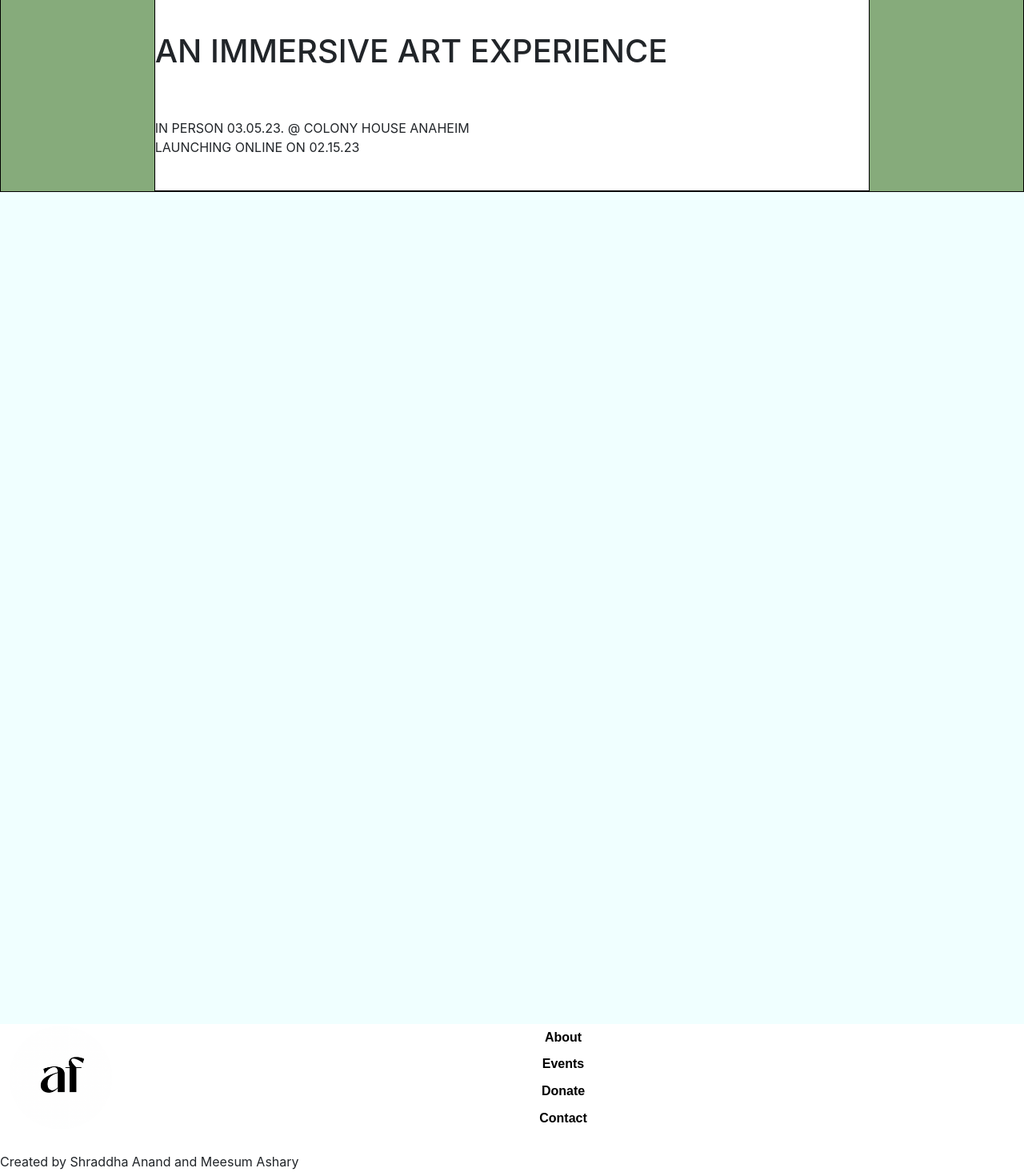
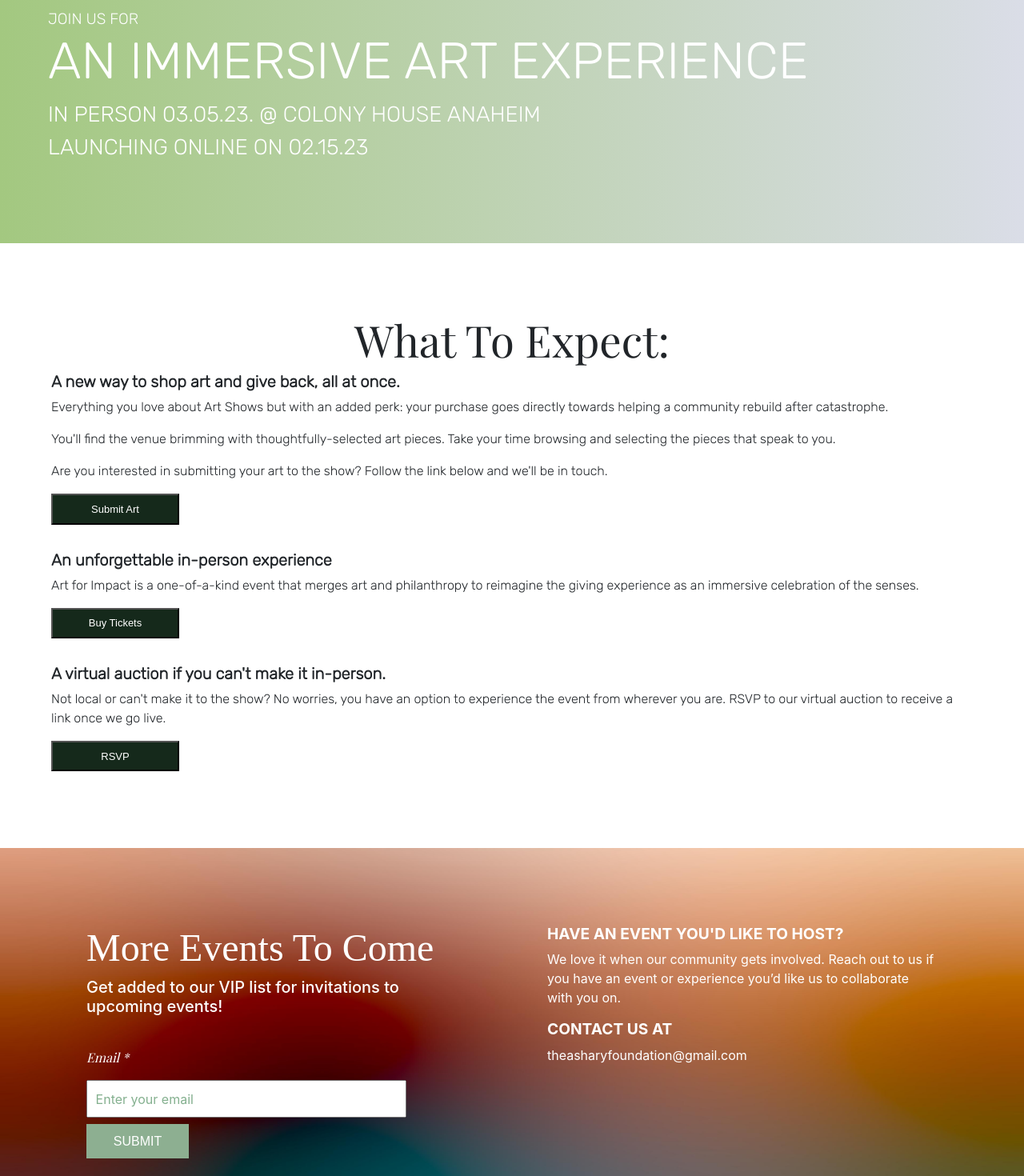
Before and after one commit to Ashary-Akhuwat-Foundation/aaf-frontend-repo, a React (Create React App) app: page / in a window 1280 px wide. Shown: the part 640-2110 px from the top of the page at 80% size. Built offline with nearby package versions, Linux system fonts and the light colour scheme.

Commit message:
Complete design of event and event description sections

```diff
--- /dev/null
+++ b/src/Components/Contact.css
@@ -0,0 +1,61 @@
+@import url('https://fonts.googleapis.com/css2?family=Playfair+Display&family=Rubik:wght@300&display=swap');
+
+.contact-container{
+    background-image: url('../Images/contact-bg.png');
+    background-size: cover;
+    background-position-y: bottom;
+    height: fit-content;
+    display: flex;
+    justify-content: space-around;
+    color: white;
+
+    padding: 4rem;
+
+}
+
+.contact-container h1{
+    font-size: 3rem;
+        font-family: 'Playfair';
+}
+
+.contact-form{
+    background-color: transparent;
+    display: flex;
+    flex-direction: column;
+    margin: 0;
+    padding: 0;
+    width: 25rem;
+}
+
+.contact-form label{
+    margin-bottom: 0;
+}
+
+.contact-form button{
+    width: 8em;
+    height: 2.7rem;
+    margin-top: 0.5rem;
+    color: white;
+    background-color: rgba(141,175,145);
+    border: none;
+    font-family: Arial, Helvetica, sans-serif;
+
+}
+
+.contact-form input{
+    margin-top: 1rem;
+    padding: 0.6rem;
+}
+
+.contact-form input::placeholder {
+    color: #84B08F;
+}
+
+.column1, .column2{
+    margin: 2rem;
+}
+
+.column2 h5{
+    font-weight: bolder;
+    font-size: 1.2rem;
+}
--- /dev/null
+++ b/src/Components/Contact.js
@@ -0,0 +1,34 @@
+import React from 'react';
+import '../Components/Contact.css';
+
+function Contact(props) {
+	return (
+		<div className='container-fluid contact-container'>
+			<div className='container-fluid column1'>
+				<h1>More Events To Come</h1>
+				<h5>Get added to our VIP list for invitations to upcoming events!</h5>
+				<form className='contact-form'>
+					<label htmlFor='email'>Email * </label>
+					<input name='email' type='email' placeholder='Enter your email' />
+					<button> SUBMIT</button>
+				</form>
+			</div>
+			<div className='container-fluid column2'>
+				<div>
+					<h5>HAVE AN EVENT YOU'D LIKE TO HOST?</h5>
+					<p>
+						We love it when our community gets involved. Reach out to us if you
+						have an event or experience you’d like us to collaborate with you
+						on.
+					</p>
+				</div>
+				<div>
+					<h5>CONTACT US AT</h5>
+					<p>theasharyfoundation@gmail.com</p>
+				</div>
+			</div>
+		</div>
+	);
+}
+
+export default Contact;
--- a/src/Components/Event-Des.css
+++ b/src/Components/Event-Des.css
@@ -1,5 +1,39 @@
+@import url('https://fonts.googleapis.com/css2?family=Playfair+Display&family=Rubik:wght@300&display=swap');
+
 .description-container{
-    background-color:azure;
-    height: 65em;
-    width: 100vw;
+    background-color:white;
+    height: fit-content;
+    padding: 4rem;
 }
+
+.des-title{
+    font-size:3.4rem;
+    font-family: 'Playfair Display';
+}
+
+.description-container h5{
+    font-weight: 900;
+}
+
+.description-container{
+    font-family: "Rubik";
+}
+
+.description-container button {
+
+    background-color: #15291B;
+    width: 10rem;
+    height: 2.4rem;
+    color: white;
+    font-family: Arial, Helvetica, sans-serif;
+    font-size: small;
+}
+
+.description-container a{
+    color: white;
+    text-decoration: none;
+}
+
+.des-div{
+    margin-bottom: 2rem;
+}
--- a/src/Components/Event_Des.js
+++ b/src/Components/Event_Des.js
@@ -1,7 +1,80 @@
 import React from 'react';
+import { useNavigate } from 'react-router-dom';
 import './Event-Des.css';
+
 function Event_Des(props) {
-	return <div className='description-container'></div>;
+	let navigate = useNavigate();
+
+	function handleSubmit(event) {
+		event.preventDefault();
+		// setSignedIn(true);
+		if (event.target.id === 'submit') {
+			navigate('/artist-landing-page');
+		} else if (event.target.id === 'events') {
+			navigate('/Events');
+		} else if (event.target.id === 'donate') {
+			navigate('/Donate');
+		} else if (event.target.id === 'contact') {
+			navigate('/Contact');
+		}
+	}
+
+	return (
+		<div className='container-fluid description-container'>
+			<h1 className='d-flex flex-column align-items-center justify-content-center text-center des-title pt-4'>
+				What To Expect:
+			</h1>
+			<div className='des-div'>
+				<h5>A new way to shop art and give back, all at once.</h5>
+				<p>
+					Everything you love about Art Shows but with an added perk: your
+					purchase goes directly towards helping a community rebuild after
+					catastrophe.
+				</p>
+				<p>
+					You'll find the venue brimming with thoughtfully-selected art pieces.
+					Take your time browsing and selecting the pieces that speak to you.
+				</p>
+				<p>
+					Are you interested in submitting your art to the show? Follow the link
+					below and we'll be in touch.
+				</p>
+
+				<button id='submit' onClick={handleSubmit}>
+					Submit Art
+				</button>
+			</div>
+
+			<div className='des-div'>
+				<h5>An unforgettable in-person experience</h5>
+				<p>
+					Art for Impact is a one-of-a-kind event that merges art and
+					philanthropy to reimagine the giving experience as an immersive
+					celebration of the senses.
+				</p>
+
+				<a
+					href='https://www.eventbrite.com/e/art-for-impact-pakistan-flood-relief-art-show-tickets-442424994067'
+					target='blank'>
+					<button>Buy Tickets</button>
+				</a>
+			</div>
+			<div className='des-div'>
+				<h5>A virtual auction if you can't make it in-person.</h5>
+				<p>
+					Not local or can't make it to the show? No worries, you have an option
+					to experience the event from wherever you are. RSVP to our virtual
+					auction to receive a link once we go live.
+				</p>
+
+				<a
+					href='https://www.eventbrite.com/e/art-for-impact-pakistan-flood-relief-art-show-tickets-442424994067'
+					target='blank'>
+					<button> RSVP </button>
+				</a>
+			</div>
+		</div>
+	);
 }
 
 export default Event_Des;
--- a/src/Components/Events.css
+++ b/src/Components/Events.css
@@ -1,21 +1,42 @@
+@import url('https://fonts.googleapis.com/css2?family=Playfair+Display&family=Rubik:wght@300&display=swap');
 
 .event-section-name {
-    border: solid black 1px;
-    height: 20em;
+    height: 24em;
     width: 100vw;
-    background-color: rgb(134,171,123);
     display: flex;
     align-items: center;
     justify-content: center;
+    background-image: linear-gradient(to right, rgba(163,200,128), rgba(218,221,231));
 
 }
 
-.event-container-header{
+.first-line{
+    font-family: "Rubik";
+    font-size:1.2rem;
+    margin-bottom: 0;
+    margin-top: 1.4rem;
+    color: white;
+    font-weight: 550;
+}
+.header{
+    color: white;
+    font-family: "Rubik";
+    font-size: 4rem;
+    margin-top: 0;
+    font-weight: 500;
+}
+
+.event-info{
+    color: white;
+    font-family: "Rubik";
+    font-size:1.7rem;
+    margin-bottom: 2rem;
+    font-weight: 550;
+}
+
+.event-container{
     display: flex;
     flex-direction: column;
     justify-content:space-around;
-    border: solid black 1px;
-    height: 100%;
-    width: 70%;
-    background-color: white;
+    margin-left: 3rem;
 }
--- a/src/Components/Events.js
+++ b/src/Components/Events.js
@@ -4,10 +4,10 @@ import './Events.css';
 function Events(props) {
 	return (
 		<div className='event-section-name'>
-			<div className='event-container-header'>
+			<div className='event-container container-fluid'>
 				<p className='first-line'> JOIN US FOR</p>
-				<h1 classN>AN IMMERSIVE ART EXPERIENCE</h1>
-				<p>
+				<h1 className='header'>AN IMMERSIVE ART EXPERIENCE</h1>
+				<p className='event-info'>
 					IN PERSON 03.05.23. @ COLONY HOUSE ANAHEIM <br /> LAUNCHING ONLINE ON
 					02.15.23
 				</p>
--- a/src/Components/Homepage_banner.js
+++ b/src/Components/Homepage_banner.js
@@ -4,6 +4,7 @@ import Event_Des from './Event_Des';
 import './Homepage-banner.css';
 import { useNavigate } from 'react-router-dom';
 import Footer from './Footer';
+import Contact from './Contact';
 
 function Homepage_banner(props) {
 	let navigate = useNavigate();
@@ -38,6 +39,7 @@ function Homepage_banner(props) {
 			</div>
 			<Events />
 			<Event_Des />
+			<Contact />
 			<Footer />
 		</div>
 	);
```
Also changed, not shown: src/Images/contact-bg.png (added).
